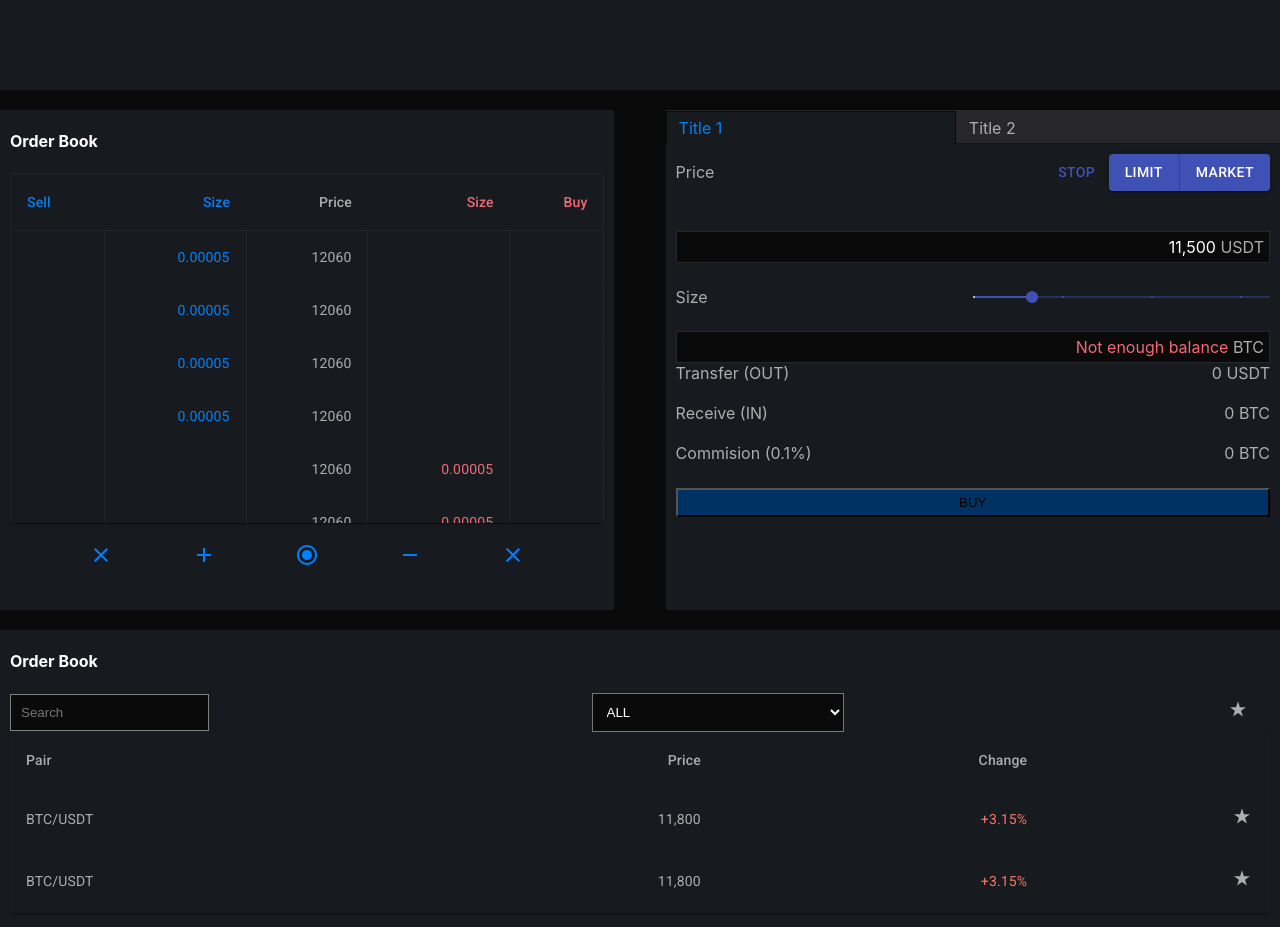
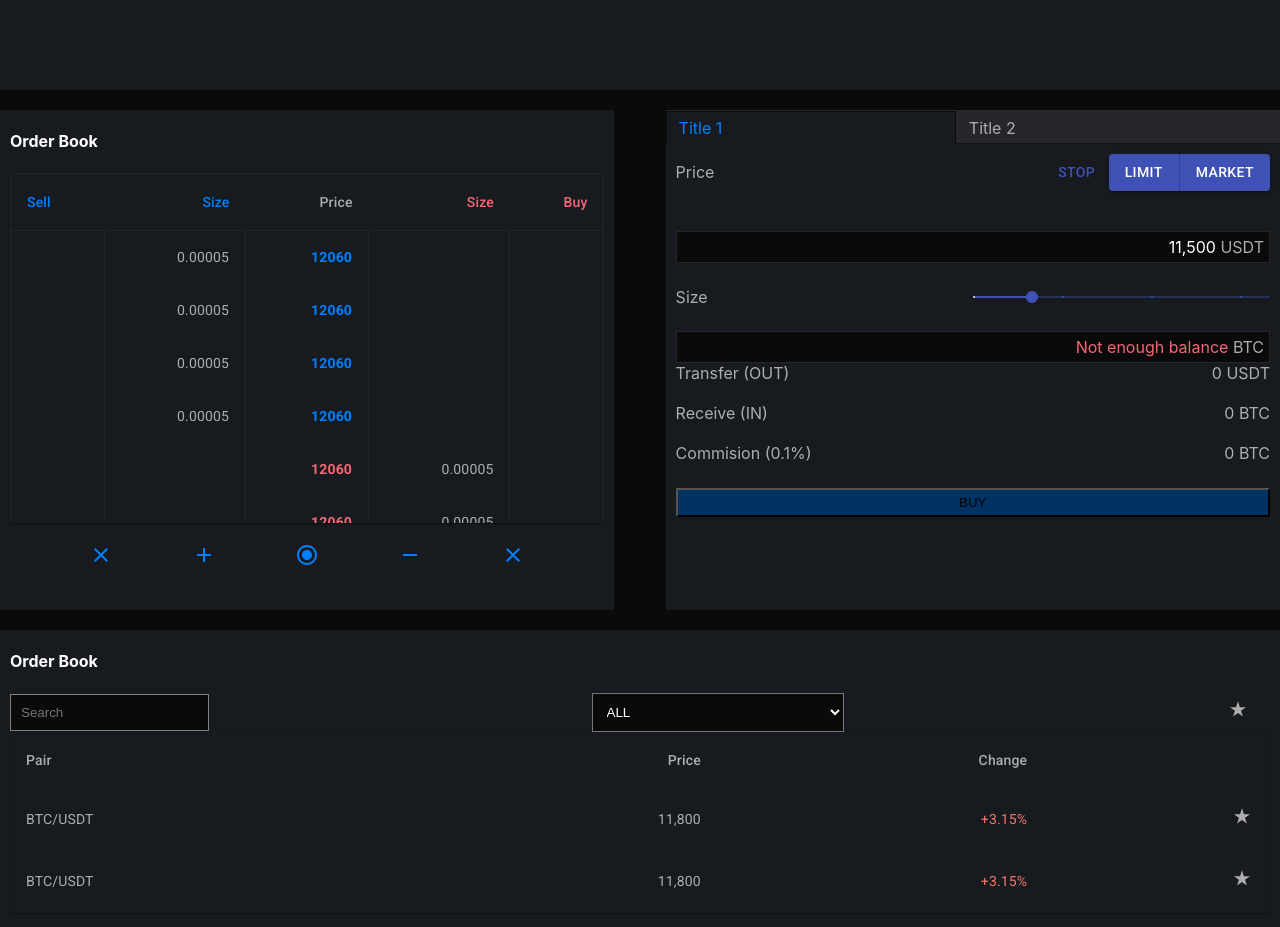
Before and after one commit to Aris-1712/CryptoDashboard, a React (Create React App) app: page / in a window 1280 px wide. Shown: the part 860-1787 px from the top of the page. Built offline with nearby package versions, Linux system fonts and the light colour scheme.

Commit message:
style changes

```diff
--- /dev/null
+++ b/src/UI/OrderBook/OrderBook.css
@@ -0,0 +1,16 @@
+.OrderBookContainer{
+margin-left: 10px;
+margin-right: 10px;
+}
+.ordericon{
+    display: flex;
+    justify-content: space-evenly;
+}
+.PriceP{
+    color:#0080fe;
+    font-weight: bold;
+}
+.PriceN{
+    color:#f36876;
+    font-weight: bold;
+}
--- a/src/UI/OrderBook/OrderBook.js
+++ b/src/UI/OrderBook/OrderBook.js
@@ -11,6 +11,7 @@ import CloseIcon from '@material-ui/icons/Close';
 import AddIcon from '@material-ui/icons/Add';
 import RemoveIcon from '@material-ui/icons/Remove';
 import RadioButtonCheckedIcon from '@material-ui/icons/RadioButtonChecked';
+import './OrderBook.css'
 const OrderBook = (props) => {
   const useStyles = makeStyles({
     table: {
@@ -28,19 +29,28 @@ const OrderBook = (props) => {
     //   borderTop:"solid 1px #21252a",
     //   borderBottom:"solid 1px #21252a",
     },
+    OrderBooktableCellP:{
+      color: "#0080fe",borderBottom:"solid 1px #21252a"
+    },
+    OrderBooktableCellN:{
+      color: "#f36876",borderBottom:"solid 1px #21252a"
+    },
+    OrderTableRowCell:{
+      borderColor:"transparent",borderRight:"solid 1px #21252a" ,color: "#ADADAD"
+    }
   });
   function createData(sell, size, price, size1, buy1) {
     return { sell, size, price, size1, buy1 };
   }
   const rows = [
-    createData(null, "0.00005", 12060, null, null),
-    createData(null, "0.00005", 12060, null, null),
-    createData(null, "0.00005", 12060, null, null),
-    createData(null, "0.00005", 12060, null, null),
-    createData(null, null, 12060, "0.00005", null),
-    createData(null, null, 12060, "0.00005", null),
-    createData(null, null, 12060, "0.00005", null),
-    createData(null, null, 12060, "0.00005", null),
+    createData(null, "0.00005", <span className="PriceP" >12060</span>, null, null),
+    createData(null, "0.00005", <span className="PriceP">12060</span>, null, null),
+    createData(null, "0.00005", <span className="PriceP">12060</span>, null, null),
+    createData(null, "0.00005", <span className="PriceP">12060</span>, null, null),
+    createData(null, null, <span className="PriceN">12060</span>, "0.00005", null),
+    createData(null, null, <span className="PriceN">12060</span>, "0.00005", null),
+    createData(null, null, <span className="PriceN">12060</span>, "0.00005", null),
+    createData(null, null, <span className="PriceN">12060</span>, "0.00005", null),
     // createData(null, "0.00005", 12060, null, null),
     // createData('Ice cream sandwich', 237, 9.0, 37, 4.3),
     // createData('Eclair', 262, 16.0, 24, 6.0),
@@ -49,23 +59,24 @@ const OrderBook = (props) => {
   ];
   const classes = useStyles();
   return (
-      <div style={{marginLeft:10,marginRight:10}}>
+    // style={{marginLeft:10,marginRight:10}}
+      <div className="OrderBookContainer" >
           <h4 style={{color:"white"}}>Order Book</h4>
     <TableContainer className={classes.root} component={Paper}>
       <Table className={classes.table} aria-label="simple table">
         <TableHead >
           <TableRow>
-            <TableCell style={{ color: "#0080fe",borderBottom:"solid 1px #21252a",borderleft: "solid 1px #21252a", }}>Sell</TableCell>
-            <TableCell style={{ color: "#0080fe",borderBottom:"solid 1px #21252a" }} align="right">
+            <TableCell className={classes.OrderBooktableCellP} style={{ borderleft: "solid 1px #21252a", }}>Sell</TableCell>
+            <TableCell className={classes.OrderBooktableCellP} align="right">
               Size
             </TableCell>
-            <TableCell style={{ color: "#ADADAD",borderBottom:"solid 1px #21252a" }} align="right">
+            <TableCell className={classes.OrderBooktableCellP}  style={{ color: "#ADADAD" }} align="right">
               Price
             </TableCell>
-            <TableCell style={{ color: "#f36876",borderBottom:"solid 1px #21252a" }} align="right">
+            <TableCell  className={classes.OrderBooktableCellN}  align="right">
               Size
             </TableCell>
-            <TableCell style={{ color: "#f36876" ,borderBottom:"solid 1px #21252a"}} align="right">
+            <TableCell className={classes.OrderBooktableCellN} align="right">
               Buy
             </TableCell>
           </TableRow>
@@ -75,13 +86,13 @@ const OrderBook = (props) => {
 
           {console.log(row)
               return(
-            <TableRow style={{borderColor:"",borderRight:"solid 1px #21252a" }}  key={row.sell}>
-              <TableCell style={{borderColor:"transparent",borderRight:"solid 1px #21252a", color: "#0080fe" }} component="th" scope="row">
+            <TableRow   key={row.sell}>
+              <TableCell className={classes.OrderTableRowCell} component="th" scope="row">
                 {row.sell}
               </TableCell>
-              <TableCell style={{borderColor:"transparent",borderRight:"solid 1px #21252a" ,color: "#0080fe" }} align="right">{row.size}</TableCell>
-              <TableCell style={{borderColor:"transparent",borderRight:"solid 1px #21252a",color: "#ADADAD" }} align="right">{row.price}</TableCell>
-              <TableCell style={{borderColor:"transparent",borderRight:"solid 1px #21252a",color: "#f36876" }} align="right">{row.size1}</TableCell>
+              <TableCell className={classes.OrderTableRowCell} align="right">{row.size}</TableCell>
+              <TableCell className={classes.OrderTableRowCell} style={{color: "#ADADAD" }} align="right">{row.price}</TableCell>
+              <TableCell className={classes.OrderTableRowCell}  align="right">{row.size1}</TableCell>
               <TableCell style={{borderColor:"transparent",color: "#f36876" }} align="right">{row.buy1}</TableCell>
             </TableRow>
           )})}
@@ -93,7 +104,7 @@ const OrderBook = (props) => {
 
     </TableContainer>
     <br></br>
-    <div style={{display:"flex",justifyContent:"space-evenly"}}>
+    <div className="ordericon" >
     <CloseIcon style={{color:"#0080fe"}}></CloseIcon>
     <AddIcon style={{color:"#0080fe"}}></AddIcon>
     <RadioButtonCheckedIcon style={{color:"#0080fe"}}></RadioButtonCheckedIcon>
```
